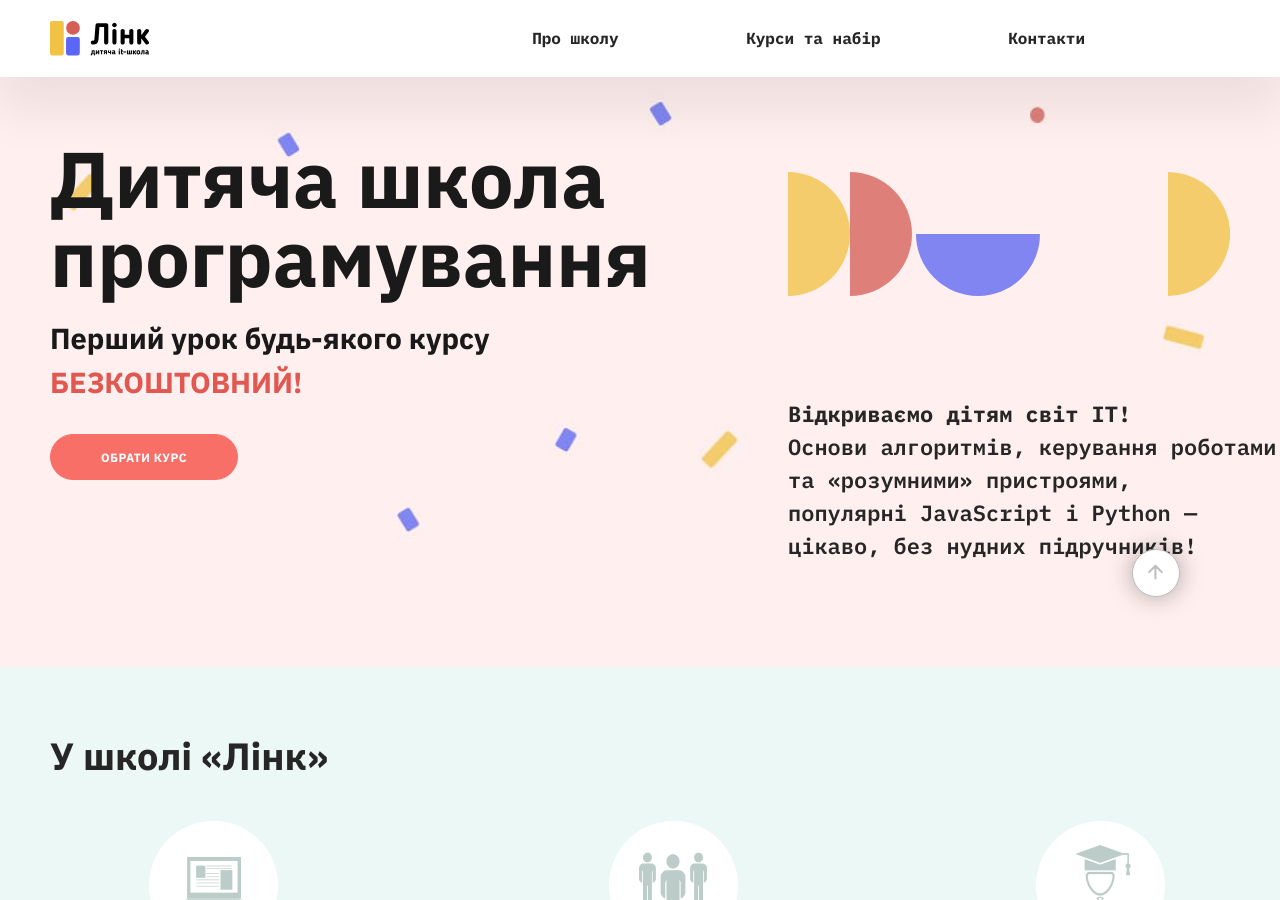
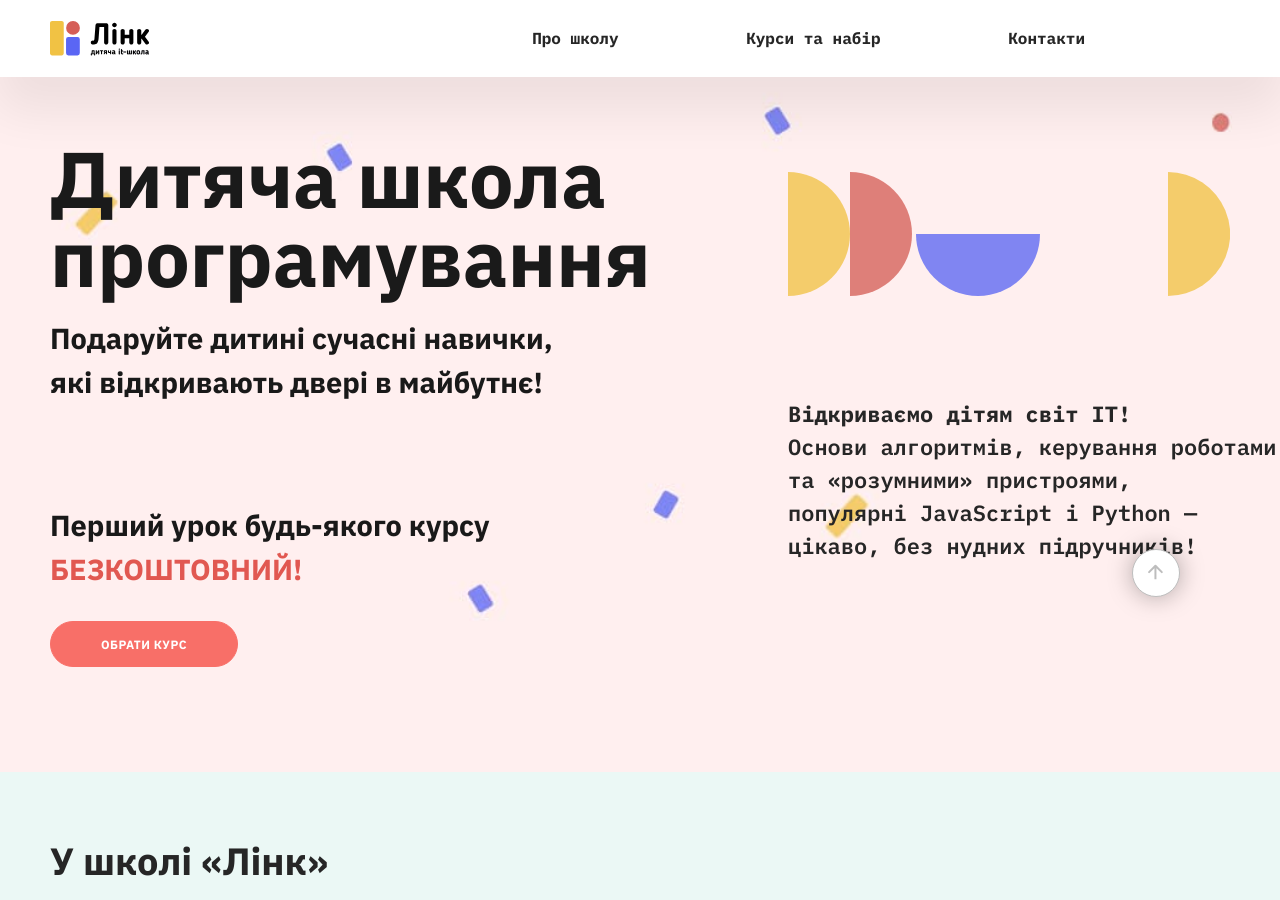
Before and after one commit to tfxoshchypok/linkit22, a Jekyll site: the page built from index.html, in a window 1280 px wide and 900 px high. Built offline with Jekyll 4.4.1, drawn with Linux system fonts in a browser that asks for light colours.

Commit message:
Update banner.html

```diff
--- a/_includes/banner.html
+++ b/_includes/banner.html
@@ -2,6 +2,7 @@
   <div class="wrapper">
     <div class="h1-side">
       <h1>Дитяча школа <br>програмування</h1>
+      <p>Подаруйте дитині сучасні навички, <br>які відкривають двері в майбутнє!<p>
       <p>Перший  урок будь-якого курсу <br><strong>безкоштовний!</strong></p>
       <a href="#courses">Обрати курс</a>
     </div>
```
